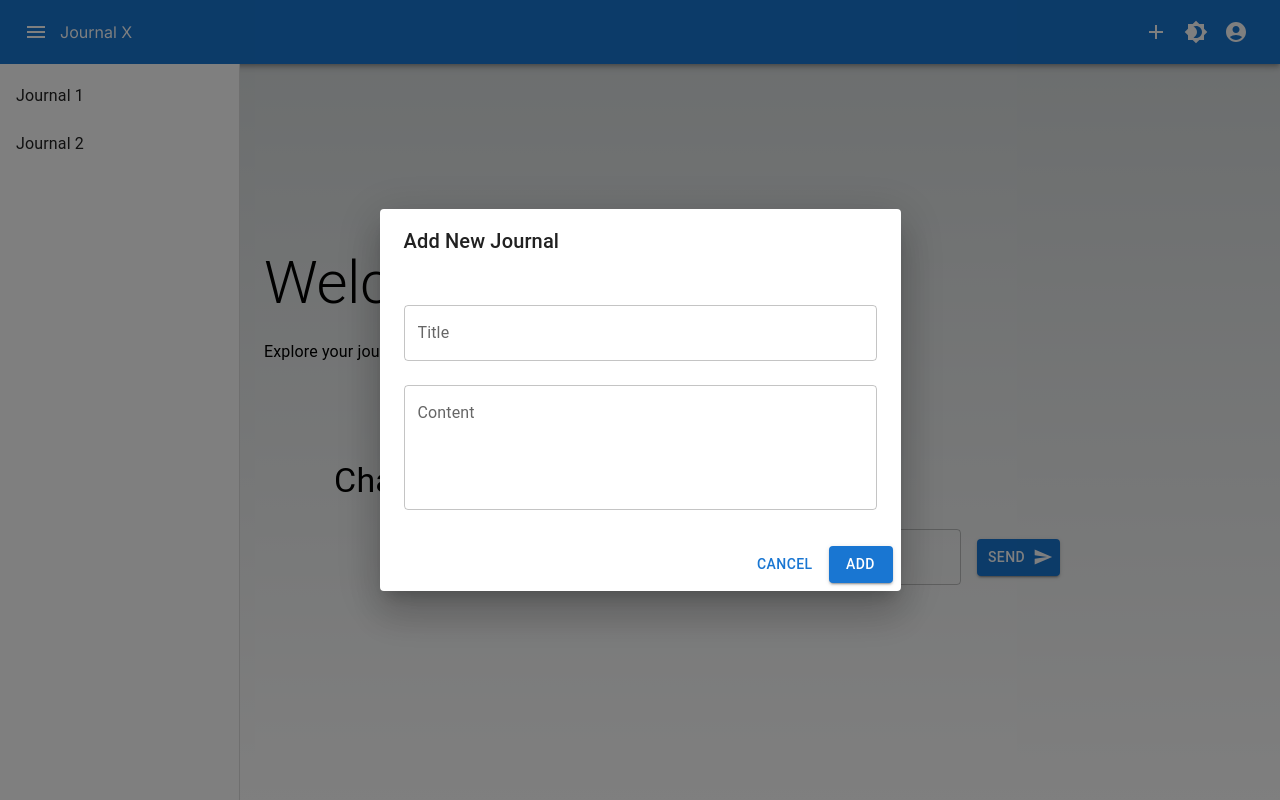
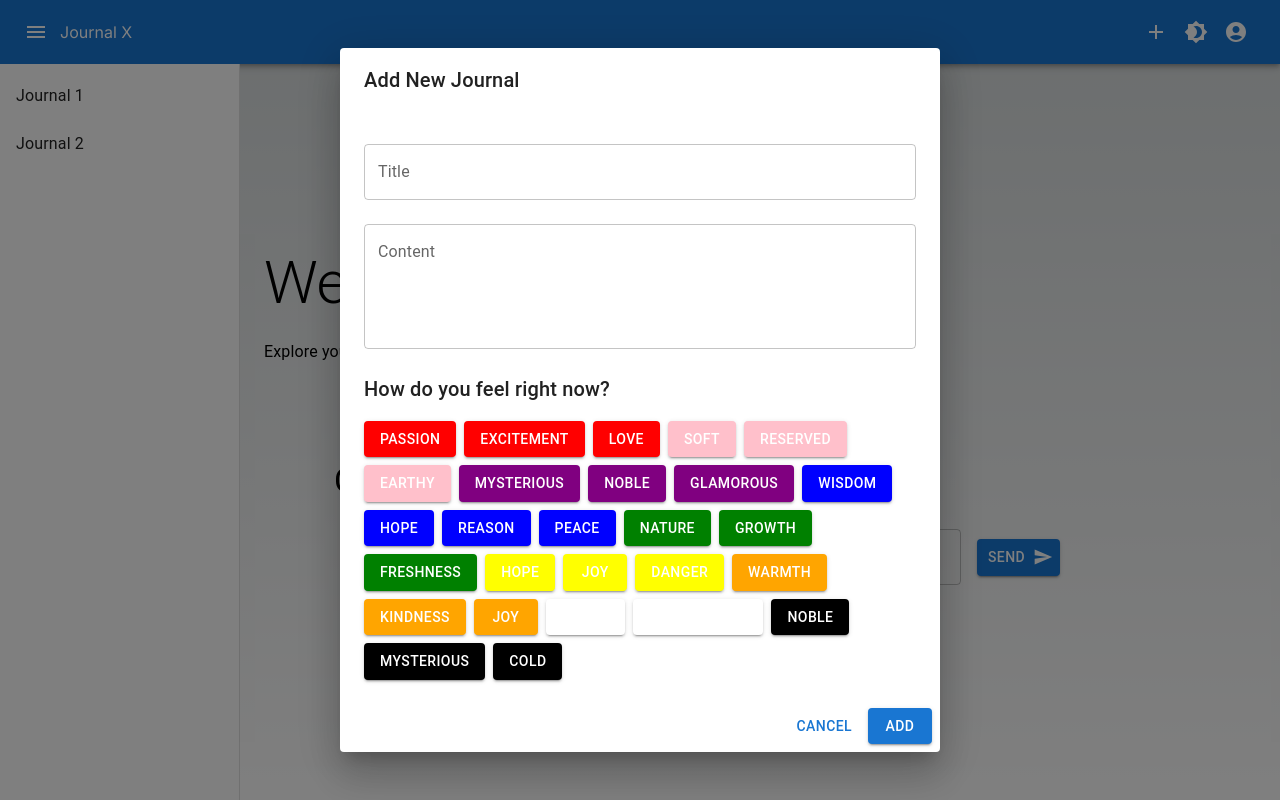
Before and after one commit to ivancliff029/journalx, a Next.js app: page / in a window 1280 px wide. Both pictures are taken after a click on the button 1156 px from the left and 32 px from the top of the page. Built offline with nearby package versions, Linux system fonts and the light colour scheme.

Commit message:
Genesis: Introduced Emotion tags

```diff
--- a/src/app/components/AddJorunalForm.tsx
+++ b/src/app/components/AddJorunalForm.tsx
@@ -1,20 +1,52 @@
 import React, { useState } from 'react';
-import { Box, Button, TextField, Dialog, DialogActions, DialogContent, DialogTitle } from '@mui/material';
+import { Box, Button, TextField, Dialog, DialogActions, DialogContent, DialogTitle, Typography, Grid } from '@mui/material';
 
 interface AddJournalFormProps {
   open: boolean;
   onClose: () => void;
-  onAdd: (title: string, content: string) => void;
+  onAdd: (title: string, content: string, emotion: string) => void;
 }
+
+const emotions = [
+  { label: 'Passion', color: 'red' },
+  { label: 'Excitement', color: 'red' },
+  { label: 'Love', color: 'red' },
+  { label: 'Soft', color: 'pink' },
+  { label: 'Reserved', color: 'pink' },
+  { label: 'Earthy', color: 'pink' },
+  { label: 'Mysterious', color: 'purple' },
+  { label: 'Noble', color: 'purple' },
+  { label: 'Glamorous', color: 'purple' },
+  { label: 'Wisdom', color: 'blue' },
+  { label: 'Hope', color: 'blue' },
+  { label: 'Reason', color: 'blue' },
+  { label: 'Peace', color: 'blue' },
+  { label: 'Nature', color: 'green' },
+  { label: 'Growth', color: 'green' },
+  { label: 'Freshness', color: 'green' },
+  { label: 'Hope', color: 'yellow' },
+  { label: 'Joy', color: 'yellow' },
+  { label: 'Danger', color: 'yellow' },
+  { label: 'Warmth', color: 'orange' },
+  { label: 'Kindness', color: 'orange' },
+  { label: 'Joy', color: 'orange' },
+  { label: 'Truth', color: 'white' },
+  { label: 'Indifference', color: 'white' },
+  { label: 'Noble', color: 'black' },
+  { label: 'Mysterious', color: 'black' },
+  { label: 'Cold', color: 'black' },
+];
 
 const AddJournalForm: React.FC<AddJournalFormProps> = ({ open, onClose, onAdd }) => {
   const [title, setTitle] = useState('');
   const [content, setContent] = useState('');
+  const [selectedEmotion, setSelectedEmotion] = useState('');
 
   const handleSubmit = () => {
-    onAdd(title, content);
+    onAdd(title, content, selectedEmotion);
     setTitle('');
     setContent('');
+    setSelectedEmotion('');
     onClose();
   };
 
@@ -39,6 +71,22 @@ const AddJournalForm: React.FC<AddJournalFormProps> = ({ open, onClose, onAdd })
             onChange={(e) => setContent(e.target.value)}
             margin="normal"
           />
+          <Box sx={{ mt: 2 }}>
+            <Typography variant="h6">How do you feel right now?</Typography>
+            <Grid container spacing={1} sx={{ mt: 1 }}>
+              {emotions.map((emotion, index) => (
+                <Grid item key={index}>
+                  <Button
+                    variant="contained"
+                    sx={{ backgroundColor: emotion.color }}
+                    onClick={() => setSelectedEmotion(emotion.label)}
+                  >
+                    {emotion.label}
+                  </Button>
+                </Grid>
+              ))}
+            </Grid>
+          </Box>
         </Box>
       </DialogContent>
       <DialogActions>
```
